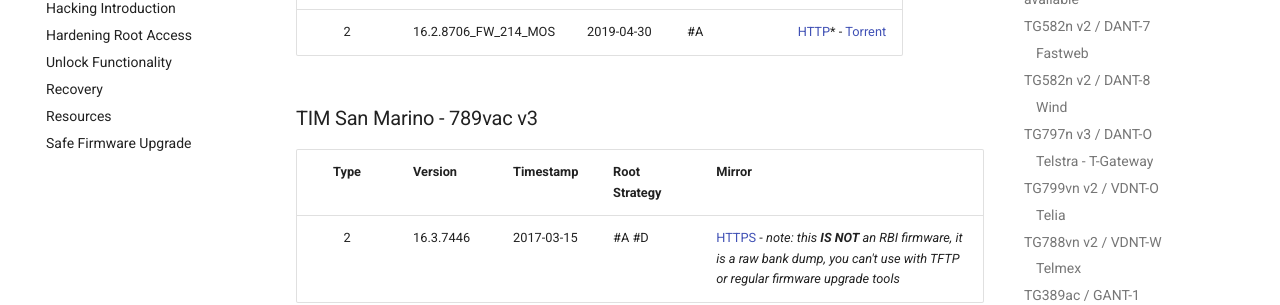
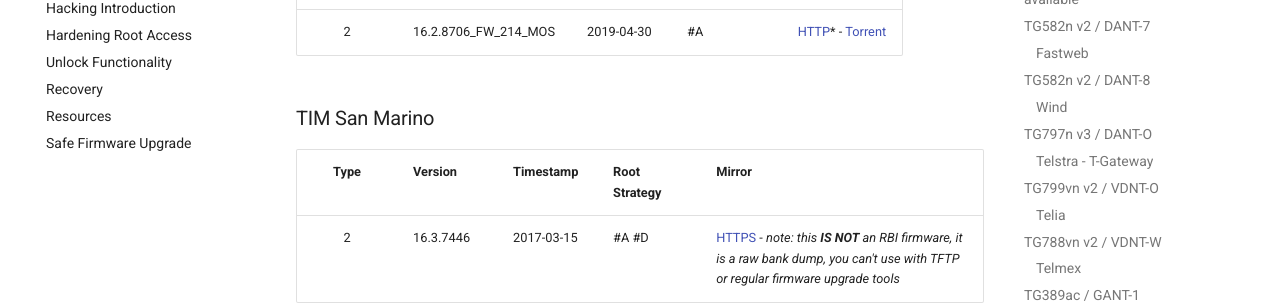
Before and after one commit to hack-technicolor/hack-technicolor, an MkDocs documentation site: the page built from docs/Repository.md, in a window 1280 px wide and 900 px high, scrolled down 9427 px. Shown: the part 154-459 px from the top of the window. Built offline with MkDocs 1.6.1 and Material for MkDocs 9.7.7, drawn with Linux system fonts in a browser that asks for light colours; comment, search, counter and statistics services are not loaded.

Commit message:
remove 789 sm name

```diff
--- a/docs/Repository.md
+++ b/docs/Repository.md
@@ -260,7 +260,7 @@
 | 2      | 16.2.8706_FW_214_IAD | 2019-04-30 | #A            | [HTTP](http://59.0.121.191:8080/ACS-server/file/16.2.8706_FW_214_IAD_TG789vacXtream.rbi)* - [Torrent](https://github.com/hack-technicolor/hack-technicolor/blob/master/torrents/vbnt-f/16.2.8706_FW_214_IAD_TG789vacXtream.rbi.torrent?raw=true) |
 | 2      | 16.2.8706_FW_214_MOS | 2019-04-30 | #A            | [HTTP](http://59.0.121.191:8080/ACS-server/file/16.2.8706_FW_214_MOS_TG789vacXtream.rbi)* - [Torrent](https://github.com/hack-technicolor/hack-technicolor/blob/master/torrents/vbnt-f/16.2.8706_FW_214_MOS_TG789vacXtream.rbi.torrent?raw=true) |
 
-### TIM San Marino - 789vac v3
+### TIM San Marino
 
 | Type   | Version              | Timestamp  | Root Strategy | Mirror |
 |:------:|:---------------------|:-----------|:--------------|:-------|
```
